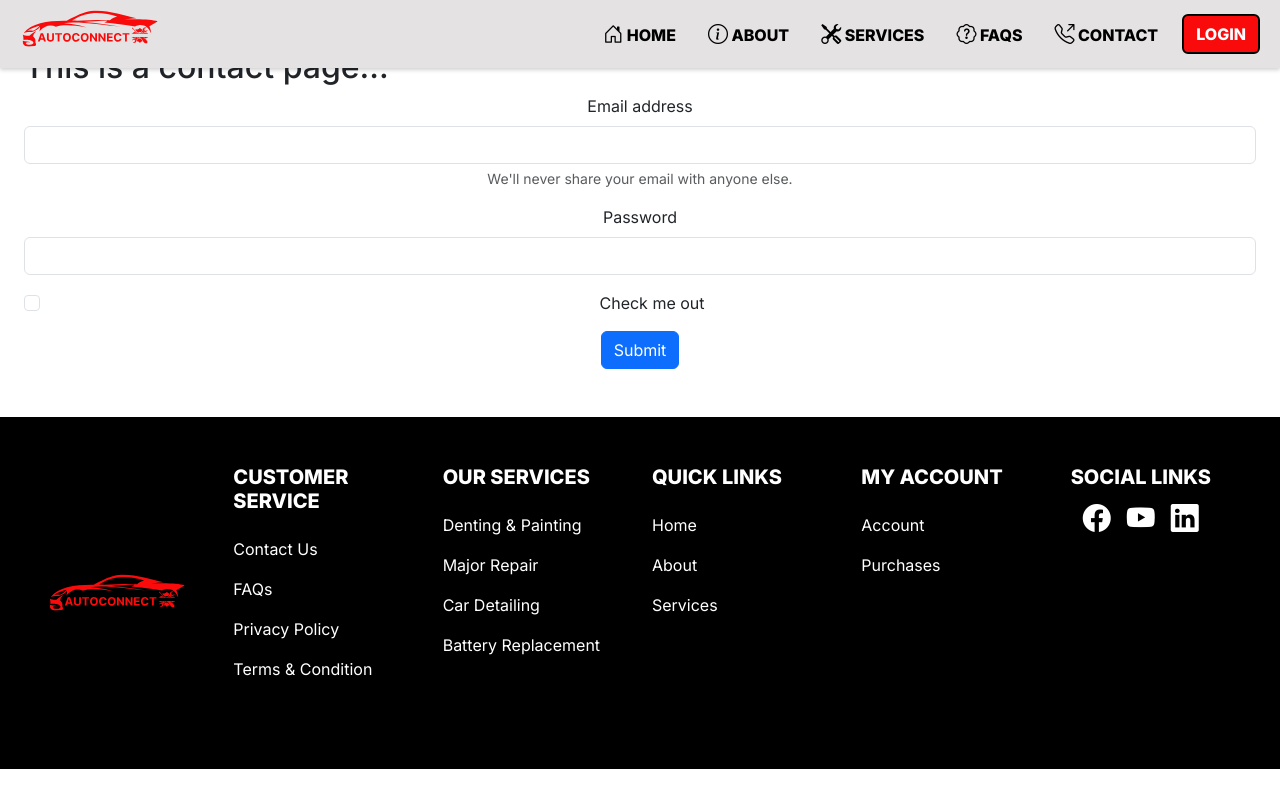
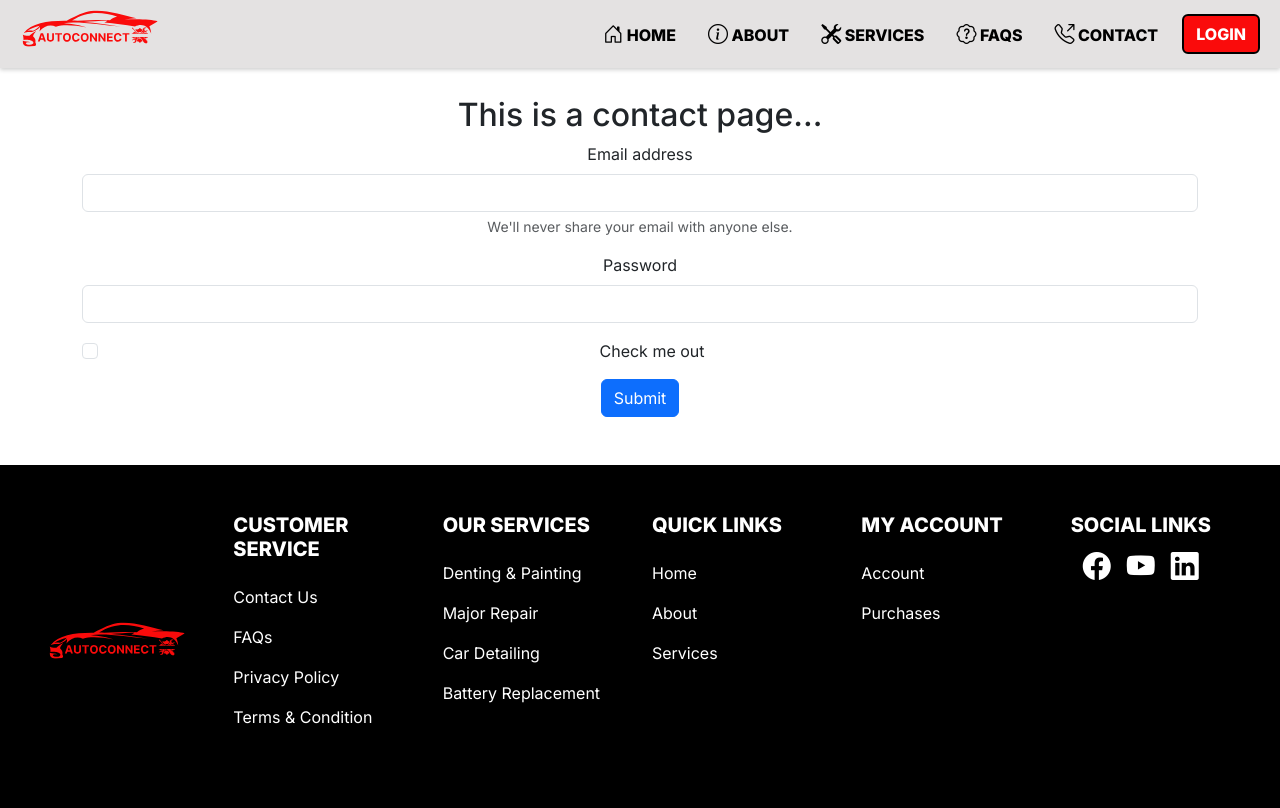
Before and after one commit to jaspherbagor/AutoConnect, a React (Create React App) app in the folder front-end/: page /contact in a window 1280 px wide. Shown: the top 808 px of the page. Built offline with nearby package versions, Linux system fonts and the light colour scheme.

Commit message:
updated the structure of the contact form

```diff
--- a/front-end/src/components/pages/client/contact.jsx
+++ b/front-end/src/components/pages/client/contact.jsx
@@ -7,8 +7,9 @@ const Contact = () => {
     <div>
       <ClientNavbar />
 
-      <section className="contact container-fluid px-4 py-5">
-        <h2 className="text-start">This is a contact page...</h2>
+      <section className="contact-section container-fluid px-md-4 px-sm-4 px-3 py-5">
+        <h2 className="text-center pt-5">This is a contact page...</h2>
+        <div className="container">
           <form>
             <div class="mb-3">
               <label for="exampleInputEmail1" class="form-label">Email address</label>
@@ -25,6 +26,8 @@ const Contact = () => {
             </div>
             <button type="submit" class="btn btn-primary">Submit</button>
           </form>
+        </div>
+
       </section>
 
       <ClientFooter />
```
Lines whose indentation alone changed are shown as unchanged.
